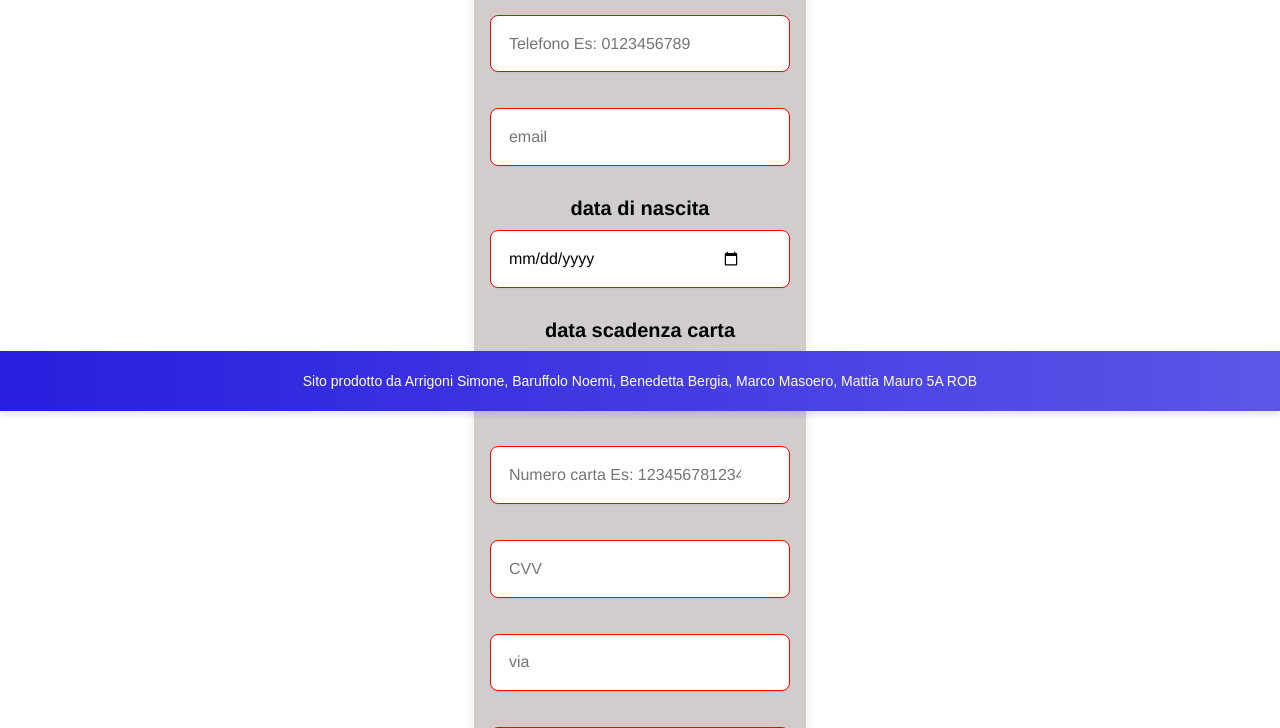
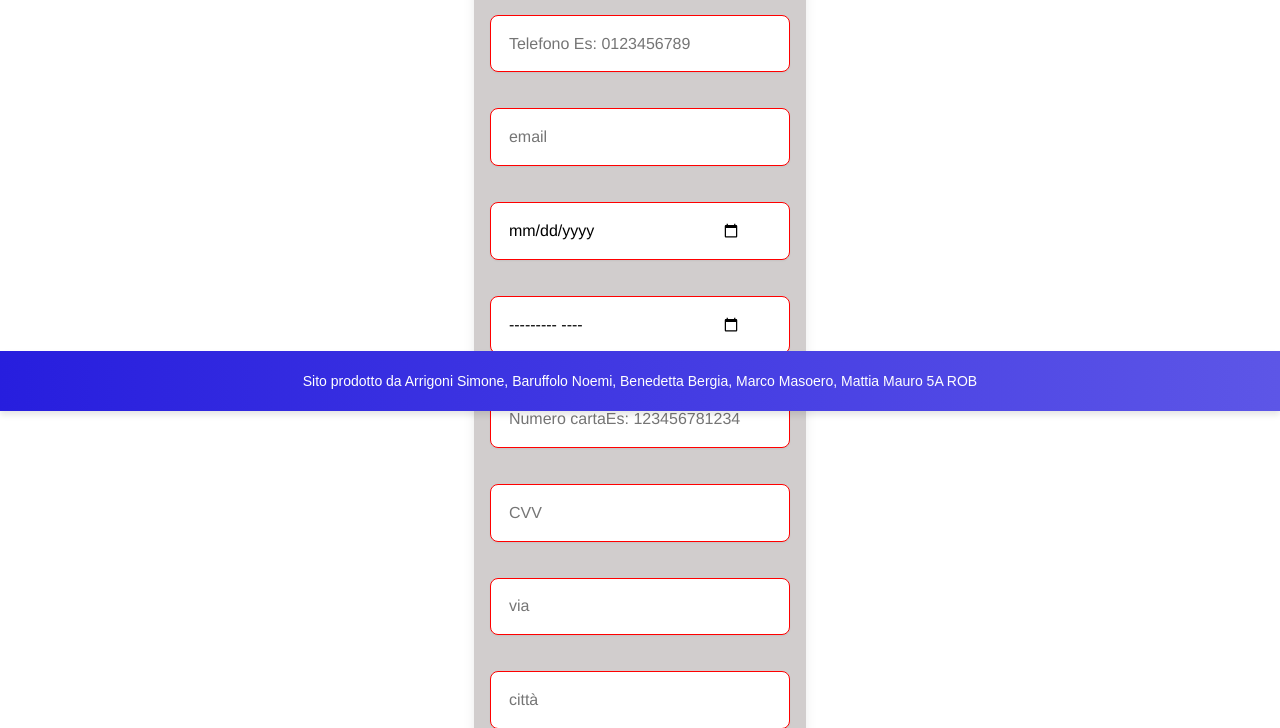
Before and after one commit to marcomasoero/BikeSharing, a PHP site: page /templates/registra_utente_form.php in a window 1280 px wide. Shown: the part 389-1117 px from the top of the page. Run offline with PHP 8.4, Linux system fonts and the light colour scheme.

Commit message:
Add files via upload

```diff
--- a/bike_sharing/templates/footer.php
+++ b/bike_sharing/templates/footer.php
@@ -3,6 +3,6 @@
 <footer>
     Sito prodotto da Arrigoni Simone, Baruffolo Noemi, Benedetta Bergia, Marco Masoero, Mattia Mauro 5A ROB
 </footer>
-<link rel="stylesheet" href="../css/style.css">
+<link rel="stylesheet" href="./css/style.css">
 </body>
 </html>
--- a/bike_sharing/templates/header.php
+++ b/bike_sharing/templates/header.php
@@ -16,11 +16,11 @@
             <?php
                 session_start();
                 if (isset($_SESSION['login'])) {
-                    echo "<input type='button' id='profilo' class='area_personale' value='area personale' onClick=\"location.href='./templates/home_riservata.php'\">";
-                }elseif (($_SERVER['PHP_SELF'] == '/bike_sharing/templates/login.php') || ($_SERVER['PHP_SELF'] == '/bike_sharing/templates/registra_utente_form.php')){
+                    echo "<input type='button' id='profilo' class='area_personale' value='area personale' onClick=\"location.href='./home_riservata.php'\">";
+                }elseif (($_SERVER['PHP_SELF'] == '/bike_sharing/login.php') || ($_SERVER['PHP_SELF'] == '/bike_sharing/templates/registra_utente_form.php')){
                     echo "<input type='button' id='stazioni' class='stazioni' value='stazioni' onClick=\"location.href='../index.php'\">";
                 }else{
-                    echo "<input type='button' id='login' class='login' value='login' onClick=\"location.href='./templates/login.php'\">";
+                    echo "<input type='button' id='login' class='login' value='login' onClick=\"location.href='./login.php'\">";
                 }
 
             ?>
--- a/bike_sharing/templates/header_riservata.php
+++ b/bike_sharing/templates/header_riservata.php
@@ -1,7 +1,7 @@
 <?php
 session_start();
 if (!isset($_SESSION['login']))
-   header("location: ./index.php");
+   header("location: ../index.php");
 ?>
 <!DOCTYPE html>
 <html lang="en">
@@ -11,7 +11,7 @@ if (!isset($_SESSION['login']))
     <meta name="viewport" content="width=device-width, initial-scale=1.0">
     <meta name="viewport">
     <title>Area Riservata Bikesharing</title>
-    <link rel="stylesheet" href="/bike_sharing/css/style.css">
+    <link rel="stylesheet" href="./css/style.css">
     <link href="https://cdn.jsdelivr.net/npm/bootstrap@5.3.6/dist/css/bootstrap.min.css" rel="stylesheet" integrity="sha384-4Q6Gf2aSP4eDXB8Miphtr37CMZZQ5oXLH2yaXMJ2w8e2ZtHTl7GptT4jmndRuHDT" crossorigin="anonymous">
 
 </head>
--- a/bike_sharing/templates/registra_utente_form.php
+++ b/bike_sharing/templates/registra_utente_form.php
@@ -19,15 +19,13 @@ include_once("./header.php");
             <input type="email" id="email" name="mail" pattern="[a-z0-9._%+-]+@[a-z0-9.-]+\.[a-z]{2,}$" maxlength="50" placeholder="email" required>
         </div>
         <div style="margin-top: 20px" class="divlogin">
-            <label>data di nascita</label><br>
             <input type="date" id="data_nascita" name="data_nascita" placeholder="data di nascita" required>
         </div>
         <div style="margin-top: 20px" class="divlogin">
-            <label>data scadenza carta</label><br>
             <input type="month" id="scadenza_carta" name="scadenza_carta" placeholder="scadenza carta" required>
         </div>
         <div style="margin-top: 20px" class="divlogin">
-            <input type="text" id="codice_carta" name="codice_carta" pattern="[0-9]{16}" maxlength="16" required placeholder="Numero carta Es: 1234567812345678">
+            <input type="text" id="codice_carta" name="codice_carta" pattern="[0-9]{16}" maxlength="16" required placeholder="Numero cartaEs: 1234567812345678">
         </div>
         <div style="margin-top: 20px" class="divlogin">
             <input type="text" id="cvv_carta" name="cvv_carta" pattern="[0-9]{3}" maxlength="3" placeholder="CVV" required>
```
Also changed, not shown: bike_sharing/templates/menu.php (+4 -11 lines).
